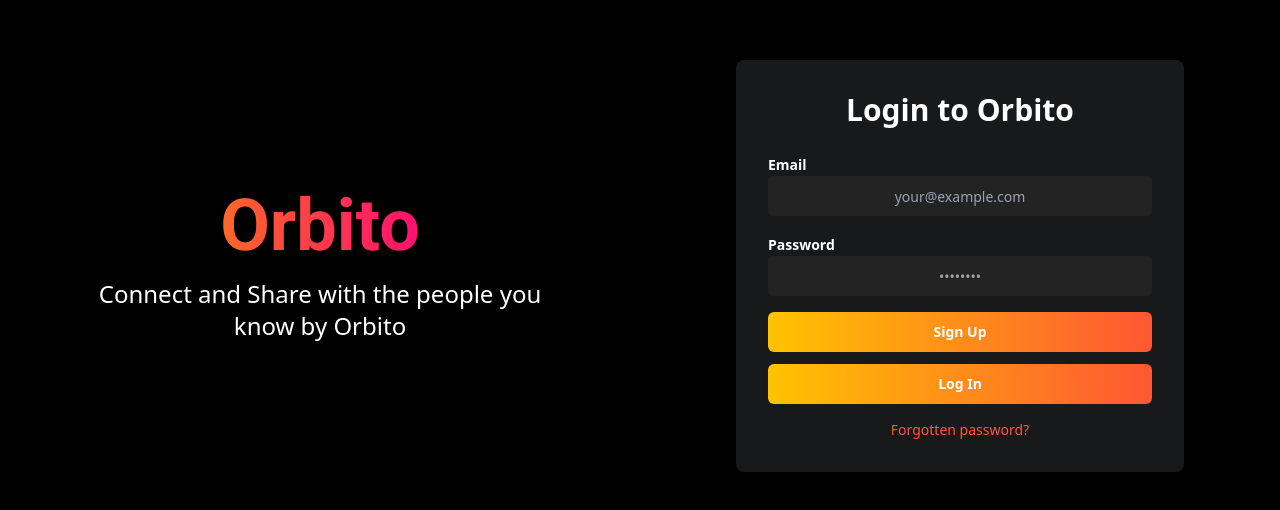
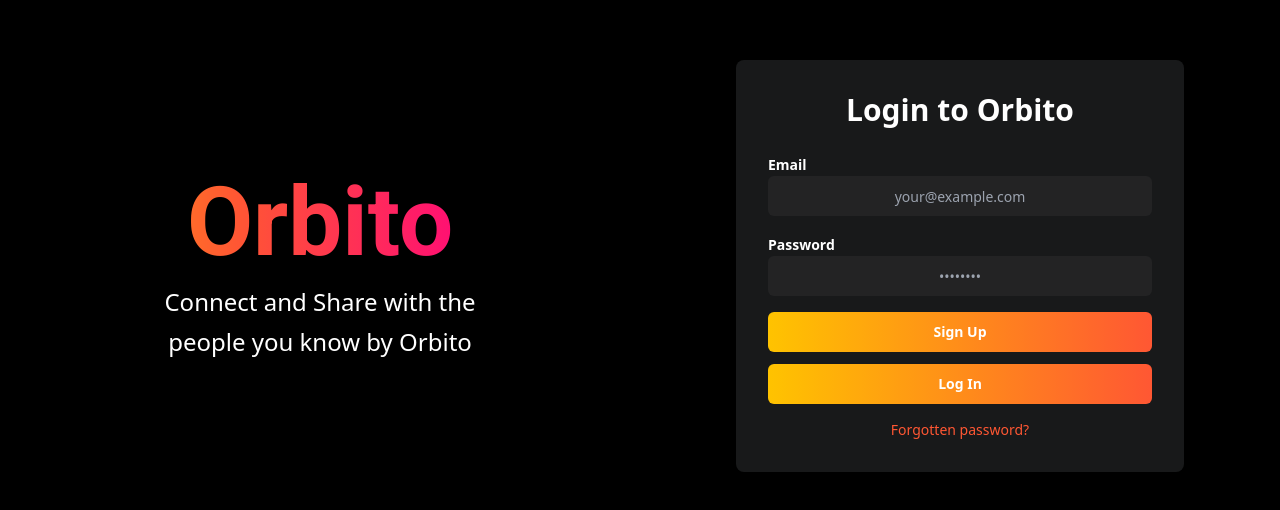
Before and after one commit to cr7madh/Orbito, a React (Vite) app: page / in a window 1280 px wide. Shown: the part 134-644 px from the top of the page. Built offline with nearby package versions, Linux system fonts and the light colour scheme.

Commit message:
Reverted all changes back to version 35f64c937955e0cdc92f4d575c93f42adf9721ad

```diff
--- a/src/components/AuthLayout.tsx
+++ b/src/components/AuthLayout.tsx
@@ -12,20 +12,29 @@ const AuthLayout: React.FC<AuthLayoutProps> = ({
   title = "Orbito",
   tagline = "Connect and Share with the people you know by Orbito",
 }) => {
+  // Split the tagline into two parts for a more balanced look
+  const taglineParts = tagline.split(" ");
+  const midPoint = Math.ceil(taglineParts.length / 2);
+  const firstParagraph = taglineParts.slice(0, midPoint).join(" ");
+  const secondParagraph = taglineParts.slice(midPoint).join(" ");
+
   return (
     <div className="min-h-screen flex flex-col md:flex-row bg-black text-white">
       {/* Left side: Brand */}
       <div className="relative md:w-1/2 flex flex-col items-center justify-center p-8 text-center bg-black">
         <h1
           className={cn(
-            "text-5xl md:text-7xl font-extrabold mb-4 font-roboto", // Reverted font size and weight
+            "text-6xl md:text-8xl font-black mb-4 font-roboto", // Increased font size and changed to font-black
             "bg-orbito-gradient bg-clip-text text-transparent",
             "animate-gradient-shift bg-[length:200%_auto]"
           )}
         >
           {title}
         </h1>
-        <p className="text-xl md:text-2xl max-w-md">{tagline}</p> {/* Reverted tagline to a single paragraph */}
+        <div className="max-w-md"> {/* Container for the two paragraphs */}
+          <p className="text-xl md:text-2xl mb-2">{firstParagraph}</p> {/* Added mb-2 for spacing */}
+          <p className="text-xl md:text-2xl">{secondParagraph}</p>
+        </div>
       </div>
 
       {/* Right side: Form Card */}
```
